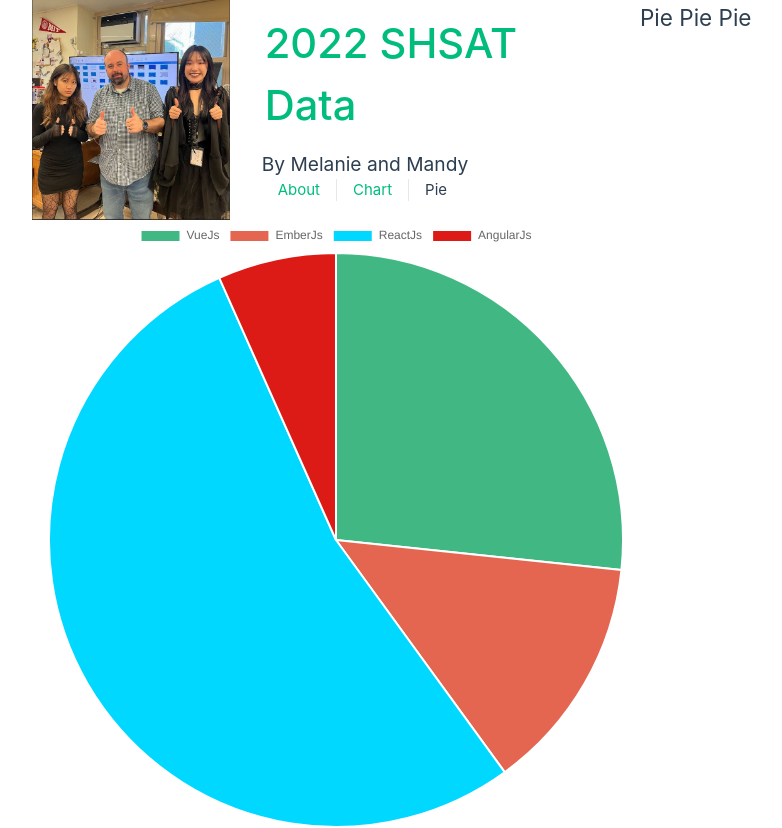
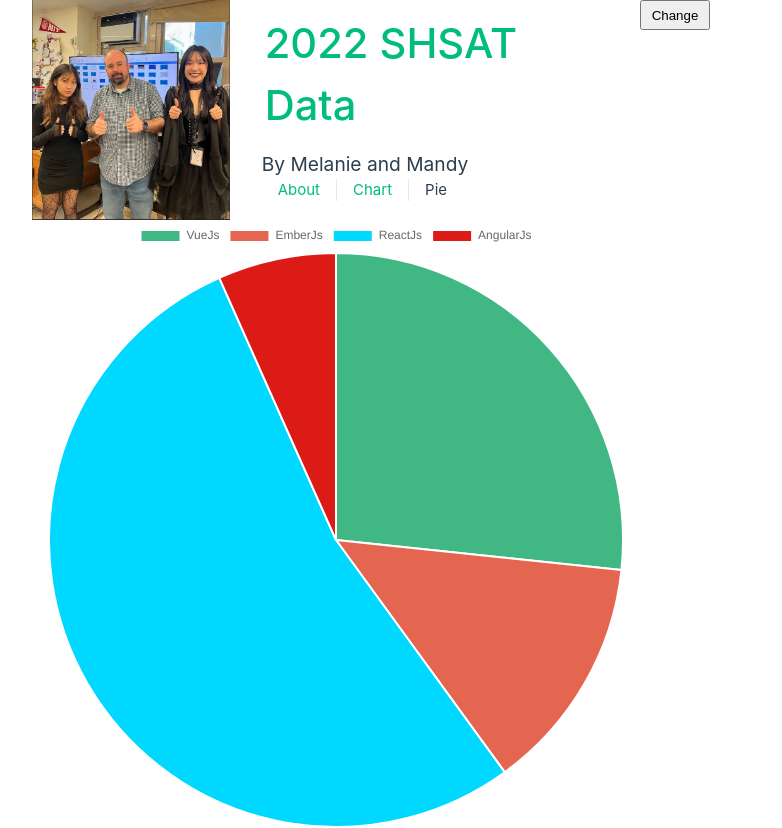
Before and after one commit to staten-island-tech/vue-charts-mylittleponies, a Vue app in the folder vue-project/: page /pie in a window 1280 px wide. Shown: the whole page, without its empty margins (0-782 px from the left). Built offline with nearby package versions, Linux system fonts and the light colour scheme; no server answers.

Commit message:
HAPPY HAPPY HAPPY

```diff
--- a/vue-project/src/ChartView.vue
+++ b/vue-project/src/ChartView.vue
@@ -4,6 +4,7 @@ import BarChart from './components/BarChart.vue'
 
 
 <template>
+<button @click="showDropDown = !showDropDown">Change</button>
  <h2> </h2>
  <BarChart></BarChart>
 
--- a/vue-project/src/PieView.vue
+++ b/vue-project/src/PieView.vue
@@ -3,7 +3,12 @@ import PieChart from './components/PieGraph.vue'
 </script>
 
 <template>
-<h2> Pie Pie Pie</h2>
+<button @click="showDropDown = !showDropDown">Change</button>
+<div id="myDropdown" class="dropdown-content" v-if="showDropDown">
+        <a><li> Hehe </li></a>
+        <a><li> Meow </li></a>
+        <a><li> Hi </li></a>
+      </div>
 <PieChart></PieChart>
 </template>
 
@@ -14,7 +19,26 @@ export default {
     name: 'App',
     components: {
         PieChart
+    },
+
+  data() {
+    return {
+      showDropDown: false
     }
+  }
 }
 
 </script>
+
+<style>
+button{
+    width: 70px;
+    height: 30px;
+}
+
+li{
+    font-size: 20px;
+    display: flex;
+
+}
+</style>
```
